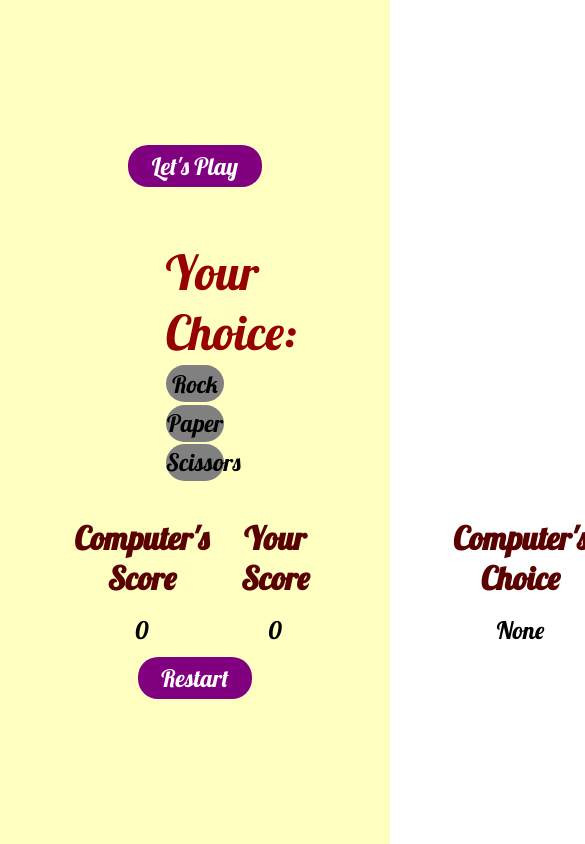
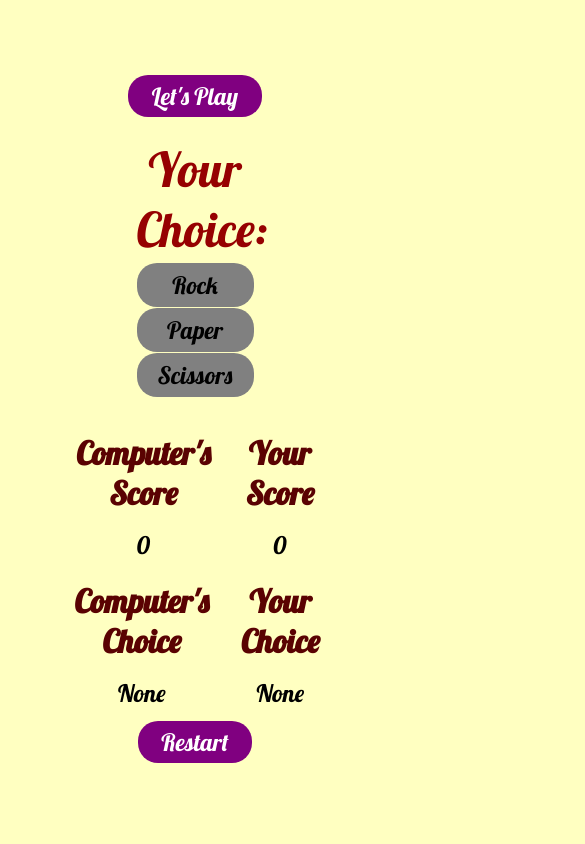
Before and after one commit to hrikbansaha49268/stone-paper-nextjs, a Next.js app: page / in a window 390 px wide. Shown: the top 844 px of the page, 585 px wide, since content can reach past the window. Built offline with nearby package versions, Linux system fonts and the light colour scheme.

Commit message:
Finished totally. sps v1

```diff
--- a/styles/Home.module.css
+++ b/styles/Home.module.css
@@ -7,13 +7,13 @@
   justify-content: center;
   align-items: center;
   flex-direction: column;
-  background-color: rgb(255, 255, 193);
 }
 
 /* User choice portion style */
 .userChoice {
-  display: inline-block;
+  display: inline;
   text-align: center;
+  justify-content: flex-start;
   width: 15vw;
 }
 
@@ -23,7 +23,6 @@
   font-weight: lighter;
   color: rgb(150, 1, 1);
   margin-bottom: 3%;
-  transition: ease 0.1s all;
 }
 
 .btnDisabled {
@@ -88,10 +87,6 @@
   color: rgba(255, 255, 255, 0.664);
 }
 
-.userChoice p:hover {
-  font-size: 3.5rem;
-}
-
 /* User choice and score-board portion style */
 
 .lowerPart {
@@ -132,3 +127,31 @@
 .resBtn {
   margin-top: 2%;
 }
+
+@media screen and (max-width: 600px) {
+
+  .playButton,
+  .btnsDisabled button {
+    margin: 0.5% 0;
+  }
+
+  .userChoice p {
+    margin-top: 20px;
+  }
+
+  .userChoice {
+    width: 30%;
+  }
+
+  .btns button {
+    font-size: 2rem;
+  }
+
+  .lowerPart {
+    flex-direction: column;
+  }
+
+  .scoreBoard {
+    margin-right: 0;
+  }
+}
--- a/styles/globals.css
+++ b/styles/globals.css
@@ -1,5 +1,6 @@
 html,
 body {
+  background-color: rgb(255, 255, 193);
   padding: 0;
   margin: 0;
   font-family: -apple-system, BlinkMacSystemFont, Segoe UI, Roboto, Oxygen,
```
